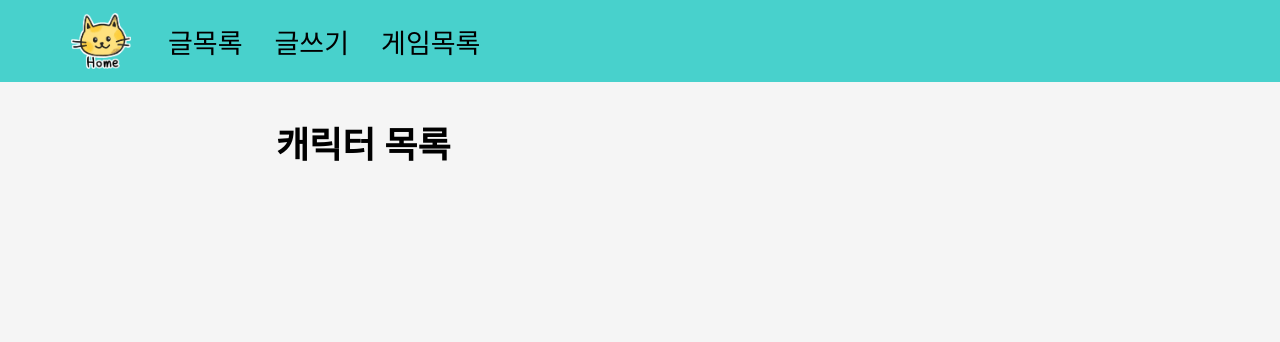
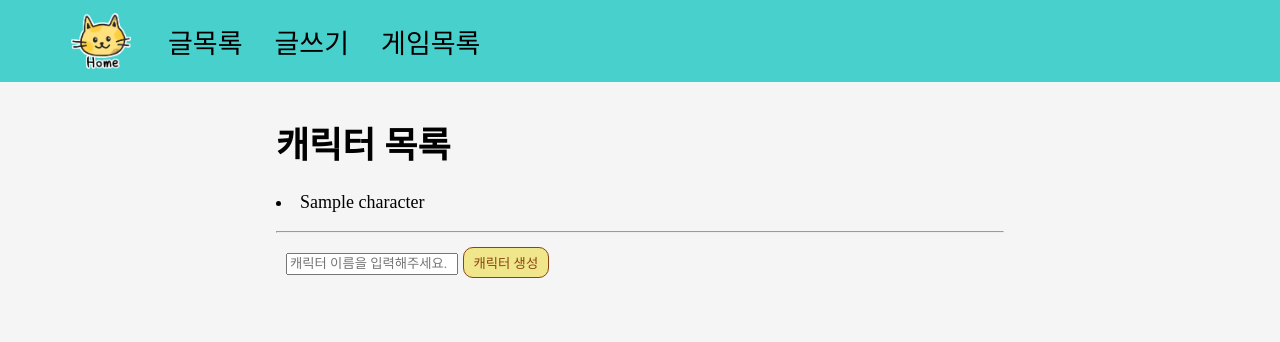
Before and after one commit to JG-C3/DjangoW7-Example, a Django app: page /game/character-list/ in a window 1280 px wide. Shown: the top 342 px of the page. Run offline with Django 4.2, Linux system fonts and the light colour scheme; tables that the repository leaves empty hold one stand-in row (values such as "Sample post"); some web fonts are replaced.

Commit message:
Update Django W7

```diff
--- a/game/admin.py
+++ b/game/admin.py
@@ -1,5 +1,6 @@
 from django.contrib import admin
-from .models import Weapon
+from .models import Weapon, Character
 
 # Register your models here.
 admin.site.register(Weapon)
+admin.site.register(Character)
--- a/game/models.py
+++ b/game/models.py
@@ -11,3 +11,9 @@ class Weapon(models.Model):
 
     def __str__(self):
         return self.name
+
+class Character(models.Model):
+    name = models.CharField(max_length=20)
+
+    def __str__(self):
+        return self.name
--- a/game/templates/game/character_list.html
+++ b/game/templates/game/character_list.html
@@ -8,4 +8,22 @@
 {% block body %}
   <h1>캐릭터 목록</h1>
 
+  {% for character in characters %}
+    <p><li>{{character.name}}</li></p>
+  {% empty %}
+    <p><li>캐릭터를 선택해주세요.</li></p>
+  {% endfor %}
+  <hr>
+
+  <form action="" method="post">
+    {% csrf_token %}
+    <div class="character">
+      <input name="character-name" id="character-name" type="text" placeholder="캐릭터 이름을 입력해주세요.">
+      <input type="submit" value="캐릭터 생성">
+    </div>
+
+  </form>
+
+
+
 {% endblock %}
--- a/game/templates/game/rsp_result.html
+++ b/game/templates/game/rsp_result.html
@@ -1,6 +1,10 @@
 {% extends 'game/rsp_select.html' %}
 
-{% block rsp %}
+{% block head %}
+  <link rel="stylesheet" href="{% static 'css/game/rsp_result.css' %}">
+{% endblock %}
+
+{% block rsp_body %}
   <h1>가위바위보 게임 결과</h1>
 
   <!-- [미션] 가위바위보 중에서 내가 선택한 결과 보여주기 -->
--- a/game/templates/game/rsp_select.html
+++ b/game/templates/game/rsp_select.html
@@ -7,7 +7,7 @@
 
 {% block body %}
 
-  {% block rsp %}
+  {% block rsp_body %}
     <h1>가위바위보 게임</h1>
 
   {% endblock %}
--- a/game/templates/game/weapon_list.html
+++ b/game/templates/game/weapon_list.html
@@ -1,9 +1,7 @@
 {% extends 'base.html' %}
 
 {% block head %}
-  <style>
-
-  </style>
+  <link rel="stylesheet" href="{% static 'css/game/weapon_list.css' %}">
 {% endblock %}
 
 {% block body %}
--- a/game/views.py
+++ b/game/views.py
@@ -1,8 +1,7 @@
-import re
 from django.shortcuts import render, redirect
 from random import *
 # [미션] models.py의 Weapon 모델 불러오기
-from .models import Weapon
+from .models import Weapon, Character
 
 # Create your views here.
 win = 0
@@ -79,9 +78,28 @@ def weapon_list(request):
     }
     return render(request, 'game/weapon_list.html', context)
 
+def character_create(request):
+    if request.method == 'POST':
+        character_name = request.POST.get('character-name')
+
+        Character.objects.create(
+            name = character_name,
+        )
+        return redirect('game:character_list')
+    else:
+        return render(request, 'game/weapon_create.html')
+
 def character_list(request):
+    characters = Character.objects.all()
+    if request.method == 'POST':
+        character_name = request.POST.get('character-name')
+
+        Character.objects.create(
+            name = character_name,
+        )
+        return redirect('game:character_list')
 
     context = {
-        'characters': None,
+        'characters': characters,
     }
     return render(request,'game/character_list.html', context)
--- a/static/css/game/character_list.css
+++ b/static/css/game/character_list.css
@@ -0,0 +1,16 @@
+.character {
+  padding: 5px;
+  margin: 5px;
+}
+input {
+  font-family: 'GangwonEdu_OTFBoldA';
+}
+input[type=submit] {
+  padding: 5px 10px;
+  border: 1px solid;
+  border-radius: 10px;
+  background-color: Khaki;
+  color: SaddleBrown;
+  text-decoration: none;
+  cursor: pointer;
+}
```
Also changed, not shown: game/templates/game/weapon_create.html (+1 -18 lines), static/css/game/weapon_create.css (+16 -0 lines), game/migrations/0002_character.py (added), static/css/game/rsp_result.css (added), static/css/game/weapon_list.css (added).
